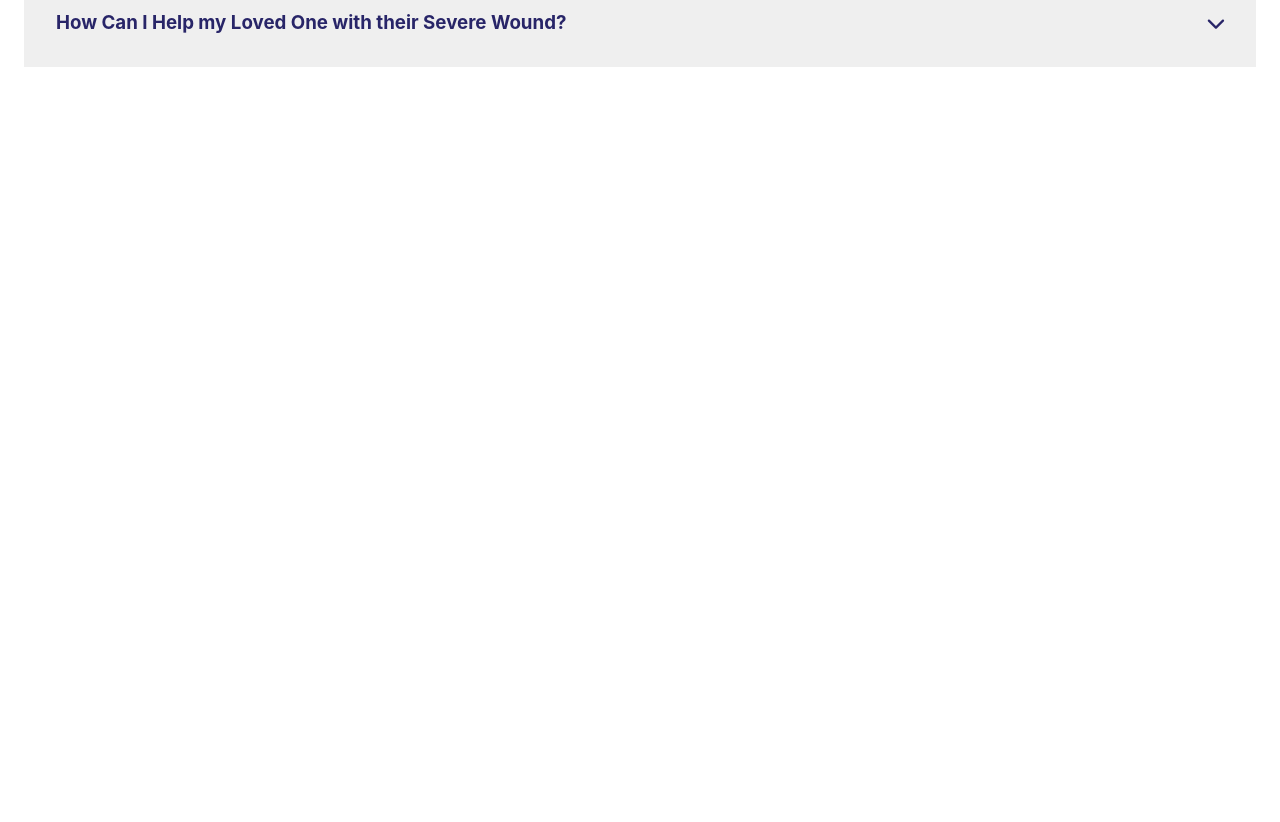
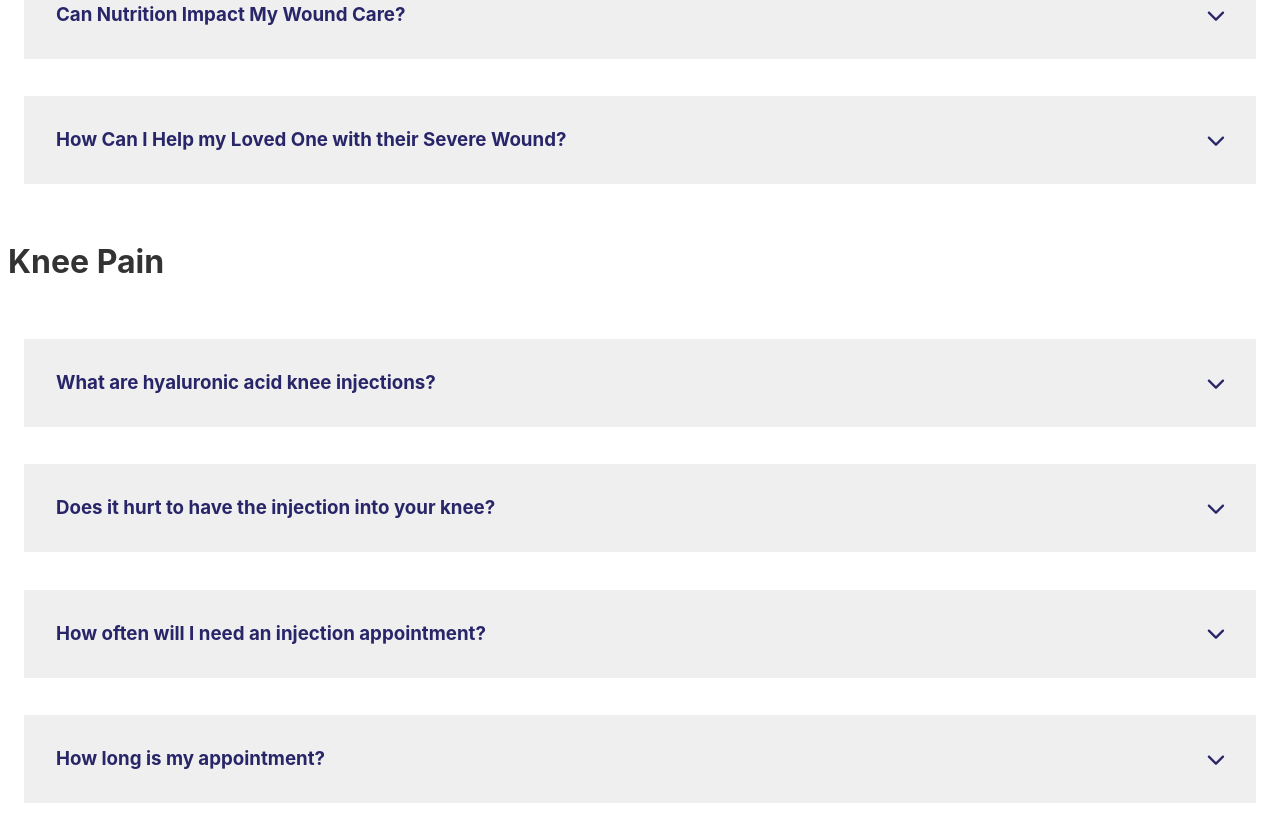
Before and after one commit to bmehder/primeregen-faq, a Svelte app: page / in a window 1280 px wide. Shown: the part 800-1622 px from the top of the page. Before the commit the page ends 886 px from the top, so only its background shows below. Built offline with nearby package versions, Linux system fonts and the light colour scheme.

Commit message:
first build and deploy test

```diff
--- a/src/App.svelte
+++ b/src/App.svelte
@@ -1,19 +1,33 @@
 <script>
-	import { data } from './data'
+  import { wound, knee } from './data'
   import Item from './Item.svelte'
 
   let selectedItem = null
 </script>
 
+<div id="svelte-faq">
+  <h2>Wound Care</h2>
   <section>
-	{#each data as item, index}
+    {#each wound as item, index}
       <Item {item} bind:selectedItem {index} />
     {/each}
   </section>
 
+  <h2>Knee Pain</h2>
+  <section>
+    {#each knee as item, index}
+      <Item {item} bind:selectedItem {index} />
+    {/each}
+  </section>
+</div>
+
 <style>
-	section {
+  #svelte-faq section {
     display: flex;
     flex-direction: column;
   }
+  #svelte-faq h2 {
+    font-size: 2rem;
+    line-height: 2em;
+  }
 </style>
--- a/src/Item.svelte
+++ b/src/Item.svelte
@@ -1,7 +1,3 @@
-<svelte:head>
-	<link rel="stylesheet" href="https://cdnjs.cloudflare.com/ajax/libs/font-awesome/6.0.0/css/all.min.css" />
-</svelte:head>
-
 <script>
   import { slide } from 'svelte/transition'
 
@@ -22,10 +18,17 @@
   }
 </script>
 
+<svelte:head>
+  <link
+    rel="stylesheet"
+    href="https://cdnjs.cloudflare.com/ajax/libs/font-awesome/6.0.0/css/all.min.css"
+  />
+</svelte:head>
+
 <div class:open={isOpen}>
   <h3 on:click={handleClick}>
     <span>{question}</span>
-		<i class="fas fa-chevron-down"></i>
+    <i class="fas fa-chevron-down" />
   </h3>
   {#if selectedItem === index}
     <div transition:slide>{@html answer}</div>
@@ -33,10 +36,10 @@
 </div>
 
 <style>
-	div {
+  :global(#svelte-faq div) {
     padding: 0 1rem;
   }
-	h3 {
+  :global(#svelte-faq h3) {
     display: flex;
     justify-content: space-between;
     align-items: center;
@@ -47,19 +50,19 @@
     line-height: 1.5rem;
     cursor: pointer;
   }
-	h3:hover, .open h3 {
+  :global(#svelte-faq h3:hover, .open h3) {
     background: #282568;
     color: #efefef;
   }
-	div div {
+  :global(#svelte-faq div div) {
     padding: 1px 2rem;
     font-size: 18px;
-		line-height: 1.5rem
+    line-height: 1.5rem;
   }
-	i {
+  :global(#svelte-faq i) {
     transition: transform 200ms ease;
   }
-	.open i {
+  :global(#svelte-faq .open i) {
     transform: rotate(180deg);
   }
 </style>
--- a/src/data.js
+++ b/src/data.js
@@ -1,19 +1,22 @@
-export let data = [
+export let wound = [
   {
     question: 'How much does it cost to receive Allographic Wound Care at Restore First Health?',
-		answer: '<p>Our advanced wound care utilizing FDA approved allograph techniques is fully covered by Medicare Part B.</p>'
+    answer:
+      '<p>Our advanced wound care utilizing FDA approved allograph techniques is fully covered by Medicare Part B.</p>',
   },
   {
     question: 'How often are my appointments?',
-		answer: '<p>Typically wound care appointments are every 1-2 weeks.</p>'
+    answer: '<p>Typically wound care appointments are every 1-2 weeks.</p>',
   },
   {
     question: 'Is the wound care painful?',
-		answer: '<p>We work very gently and cleanse each wound with a non-abrasive cleanser and take care avoid causing the patient any further pain.</p>'
+    answer:
+      '<p>We work very gently and cleanse each wound with a non-abrasive cleanser and take care avoid causing the patient any further pain.</p>',
   },
   {
     question: 'Should I continue using other creams and ointments?',
-		answer: '<p>We encourage all patients to be forthcoming with their wound care regimen. Other creams, gels, and ointments can counteract the wonderful results in our proven treatment program.</p>'
+    answer:
+      '<p>We encourage all patients to be forthcoming with their wound care regimen. Other creams, gels, and ointments can counteract the wonderful results in our proven treatment program.</p>',
   },
   {
     question: 'Comorbidities, Diabetes and Wound Care',
@@ -39,7 +42,7 @@ export let data = [
       </p>
       <p>
         <a href="https://primeregen.com/request-appointment/">Schedule an appointment today.</a>
-      </p>`
+      </p>`,
   },
   {
     question: 'Can Nutrition Impact My Wound Care?',
@@ -83,7 +86,7 @@ export let data = [
       <p>
         Always check with your Restore First Health clinical team for more nutritional information
         and questions regarding how to enhance healing.
-      </p>`
+      </p>`,
   },
   {
     question: 'How Can I Help my Loved One with their Severe Wound?',
@@ -113,6 +116,40 @@ export let data = [
             <li>Increased drainage</li>
           </ul>
         </li>
-      </ol>`
+      </ol>`,
   },
 ]
+
+export const knee = [
+  {
+    question: 'What are hyaluronic acid knee injections?',
+    answer: `<p>
+        Hyaluronic acid knee injections are a non-surgical approach to lubricating the knee joint
+        and providing pain relief. For those who suffer from osteoarthritis, this approach is proven
+        to be successful to reduce inflammation and can aid in the protection of joints.
+      </p>`,
+  },
+  {
+    question: 'Does it hurt to have the injection into your knee?',
+    answer: `<p>
+        We use a spray to numb your skin before the injection. Then we inject lidocaine which numbs
+        inside the joint. We can see where we are moving the needle with an X-ray machine which
+        helps us guarantee we are avoiding any bones and injecting the medication into the joint
+        space. Patients often say they are surprised by how quick and minimal the pain/discomfort is
+        with each knee injection.
+      </p>`,
+  },
+  {
+    question: 'How often will I need an injection appointment?',
+    answer: `<p>
+        Treatment of osteoarthritis knee pain is based on individual situations. Generally, patients
+        receiving the hyaluronic acid knee injections are treated once or twice weekly for 4-6
+        weeks. The procedure is shown to create significant relief for an average of 3-6 months,
+        sometimes longer.
+      </p>`,
+  },
+  {
+    question: 'How long is my appointment?',
+    answer: `<p>A typical knee injection appointment for an established patient is 30 minutes.</p>`,
+  },
+]
```
Lines whose indentation alone changed are shown as unchanged.
